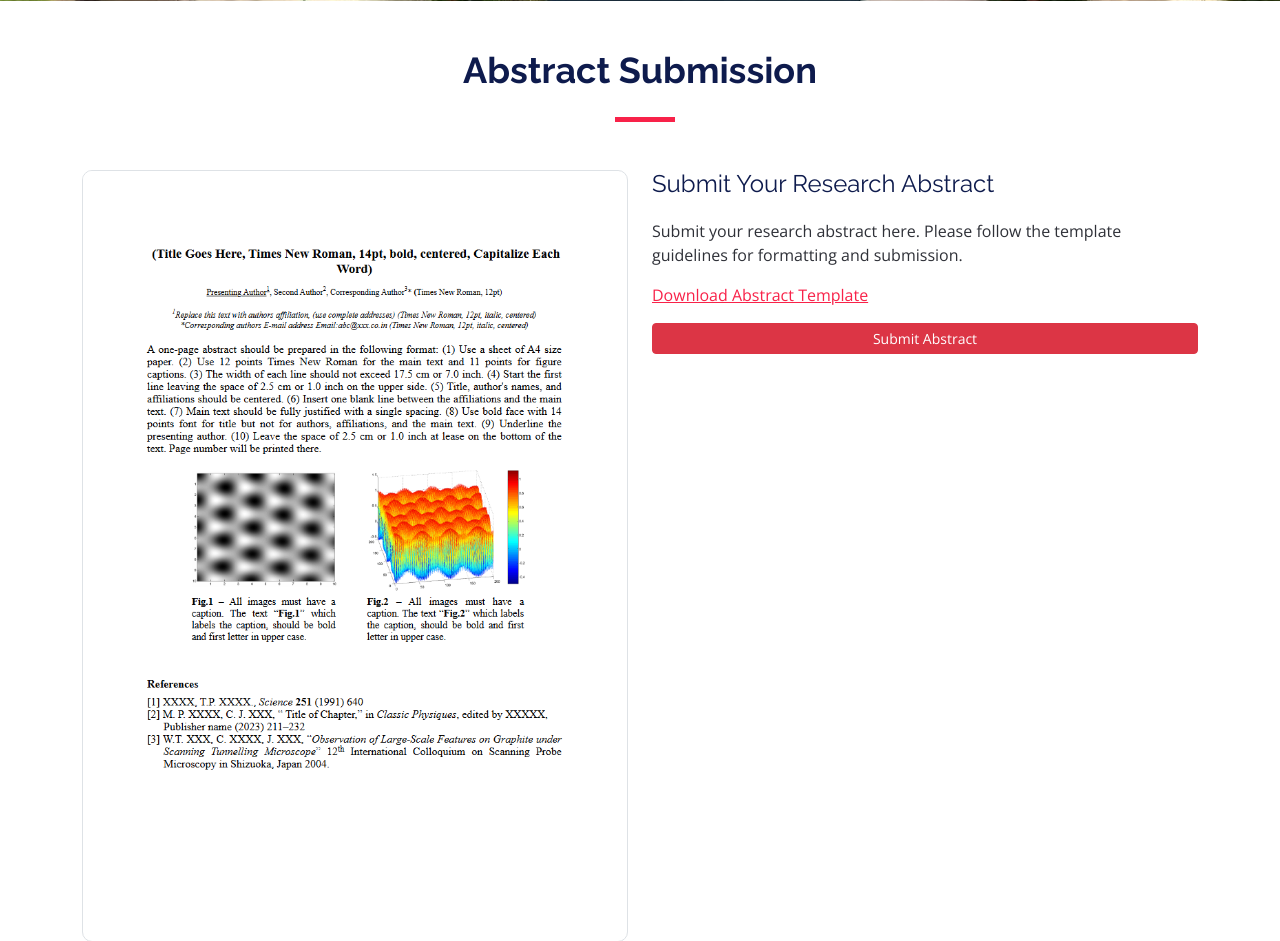
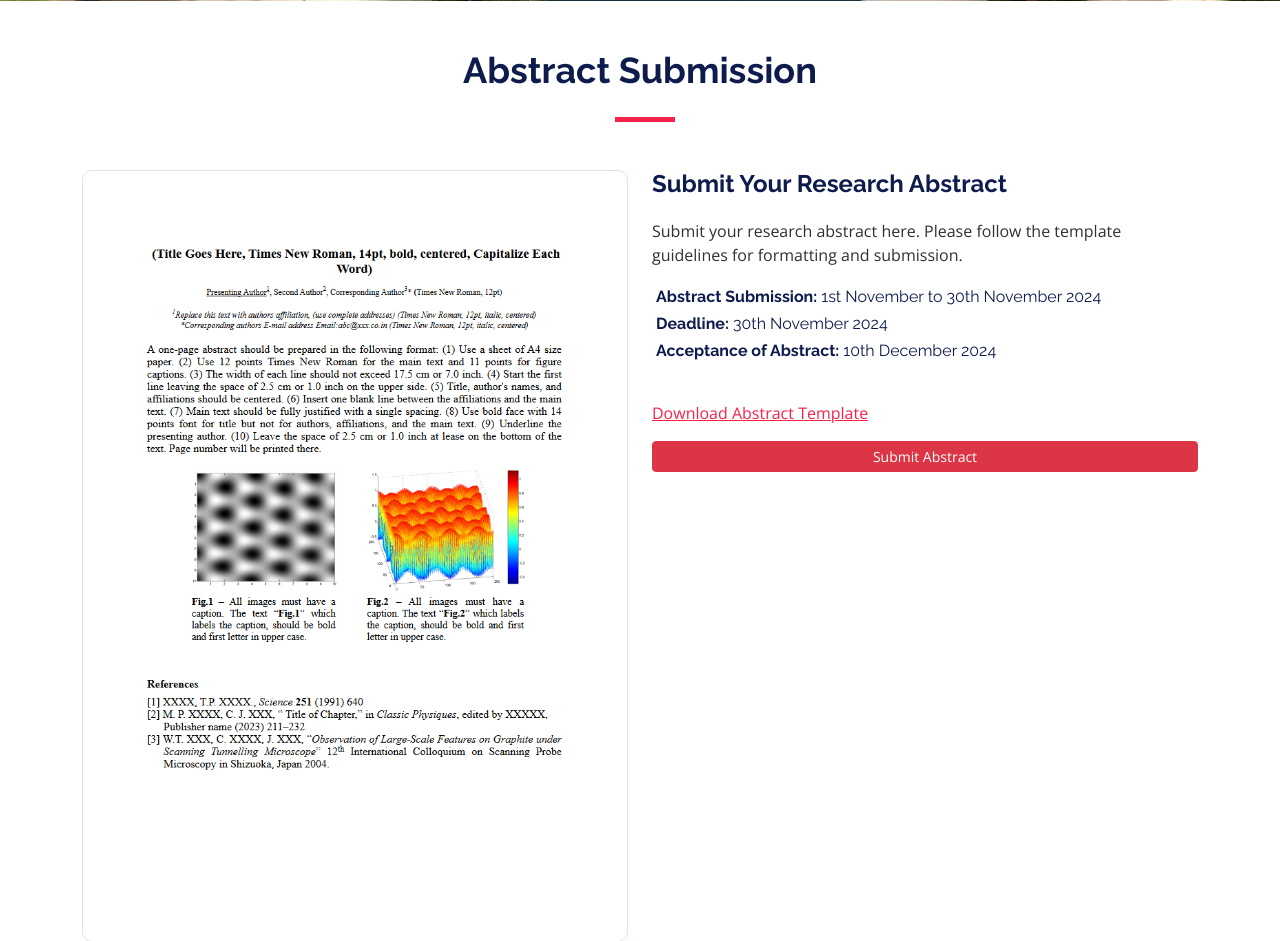
Before and after one commit to VarshaShaheen/IconMat, a Django app: page /paper/abstract_details/ in a window 1280 px wide. Shown: the part 499-1440 px from the top of the page. Run offline with Django 5.2, Linux system fonts and the light colour scheme; parts of the project's set-up code (start-up, migrations or seed data) failed here and were passed over; some libraries are stand-ins or nearby versions.

Commit message:
added updated abstract details

```diff
--- a/templates/abstract/abstract_details.html
+++ b/templates/abstract/abstract_details.html
@@ -20,16 +20,29 @@
             </div>
 
             <!-- Right Side (Description and Button) -->
-            <div class="col-md-6 d-flex flex-column mt-3 mt-md-0 ">
-                <h4 class="font-weight-bold ">Submit Your Research Abstract</h4>
-                <p class="">Submit your research abstract here. Please follow the template guidelines for
-                    formatting and submission.</p>
-                <a class="mt-3" target="_blank"
-                   href="{% static 'files/abstract_template_icONMAT.doc' %}">Download Abstract
-                    Template</a>
-                <a class="btn btn-danger btn-sm mt-3" target="_blank"
-                   href="{% url 'abstract_submission' %}">Submit Abstract</a>
+            <div class="col-md-6 d-flex flex-column mt-3 mt-md-0">
+                <h4 class="font-weight-bold"><strong>Submit Your Research Abstract</strong></h4>
+                <p>Submit your research abstract here. Please follow the template guidelines for formatting and
+                    submission.</p>
+
+                <!-- Submission Dates Box -->
+                <div class=" mt-3 p-1 ">
+
+                    <h6 class="mb-2"><strong>Abstract Submission:</strong> 1st November to 30th November 2024</h6>
+                    <h6 class="mb-2"><strong>Deadline:</strong> 30th November 2024</h6>
+                    <h6><strong>Acceptance of Abstract:</strong> 10th December 2024</h6>
+                </div>
+
+
+                <!-- Download and Submit Links -->
+                <a class="mt-3" target="_blank" href="{% static 'files/abstract_template_icONMAT.doc' %}">
+                    Download Abstract Template
+                </a>
+                <a class="btn btn-danger btn-sm mt-3" target="_blank" href="{% url 'abstract_submission' %}">
+                    Submit Abstract
+                </a>
             </div>
+
         </div>
     </section>
 {% endblock %}
```
